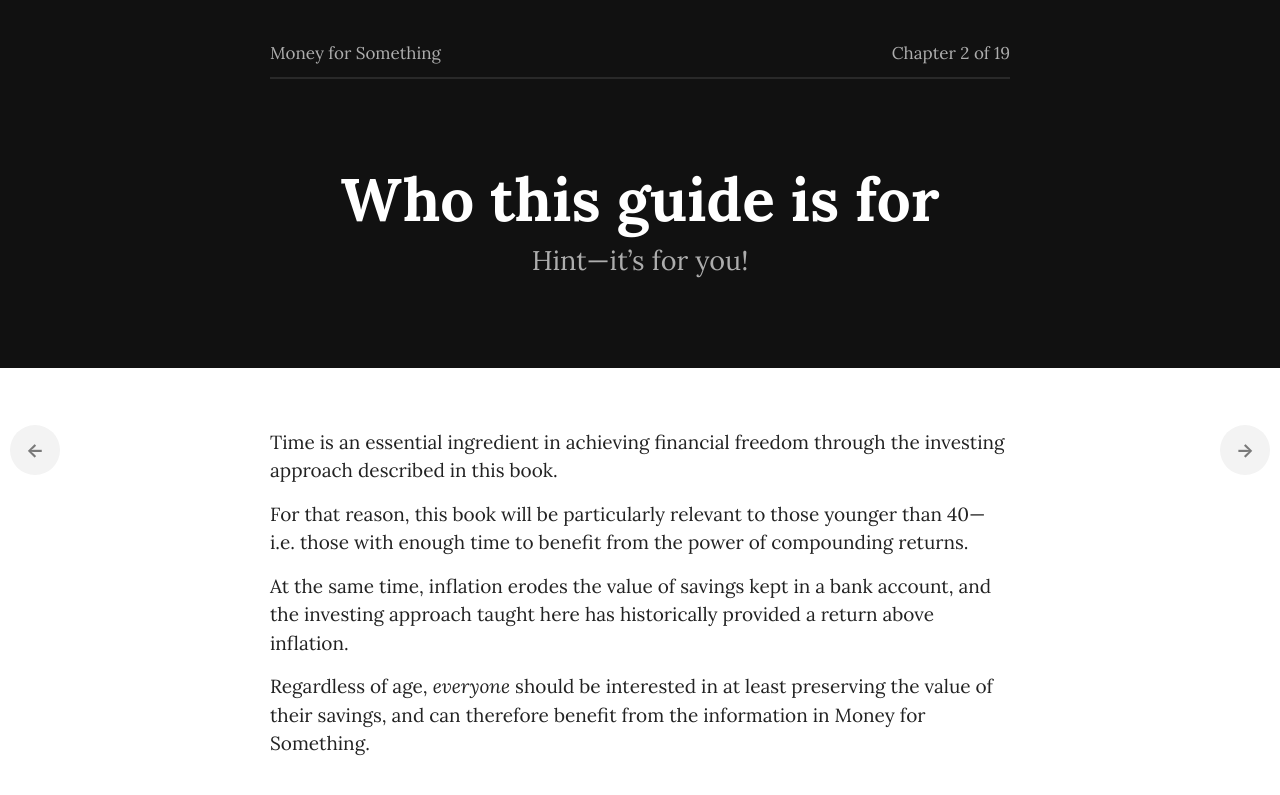
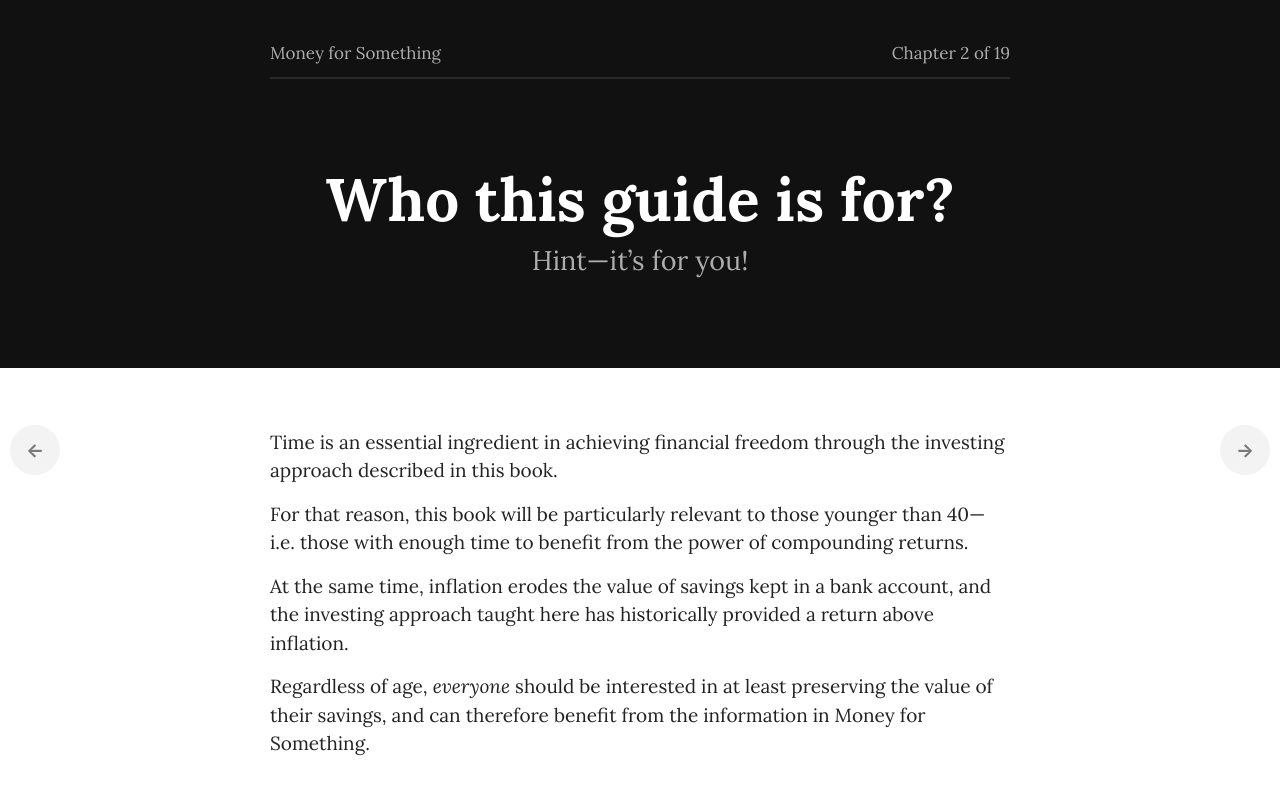
Before and after one commit to dafacto/moneyforsomething, a Jekyll site: the page built from _chapters/02_who_this_guide_is_for.md, in a window 1280 px wide and 900 px high. Shown: the top 795 px of the window. Built offline with Jekyll 4.4.1, drawn with Linux system fonts in a browser that asks for light colours; some web fonts are replaced; a script that is not in the unit is left out.

```diff
--- a/_chapters/02_who_this_guide_is_for.md
+++ b/_chapters/02_who_this_guide_is_for.md
@@ -1,6 +1,6 @@
 ---
 layout: chapter
-title: Who this guide is for
+title: Who this guide is for?
 chapter: 2
 permalink: /book/who-is-this-guide-for/
 img_header: header-02.png
```
